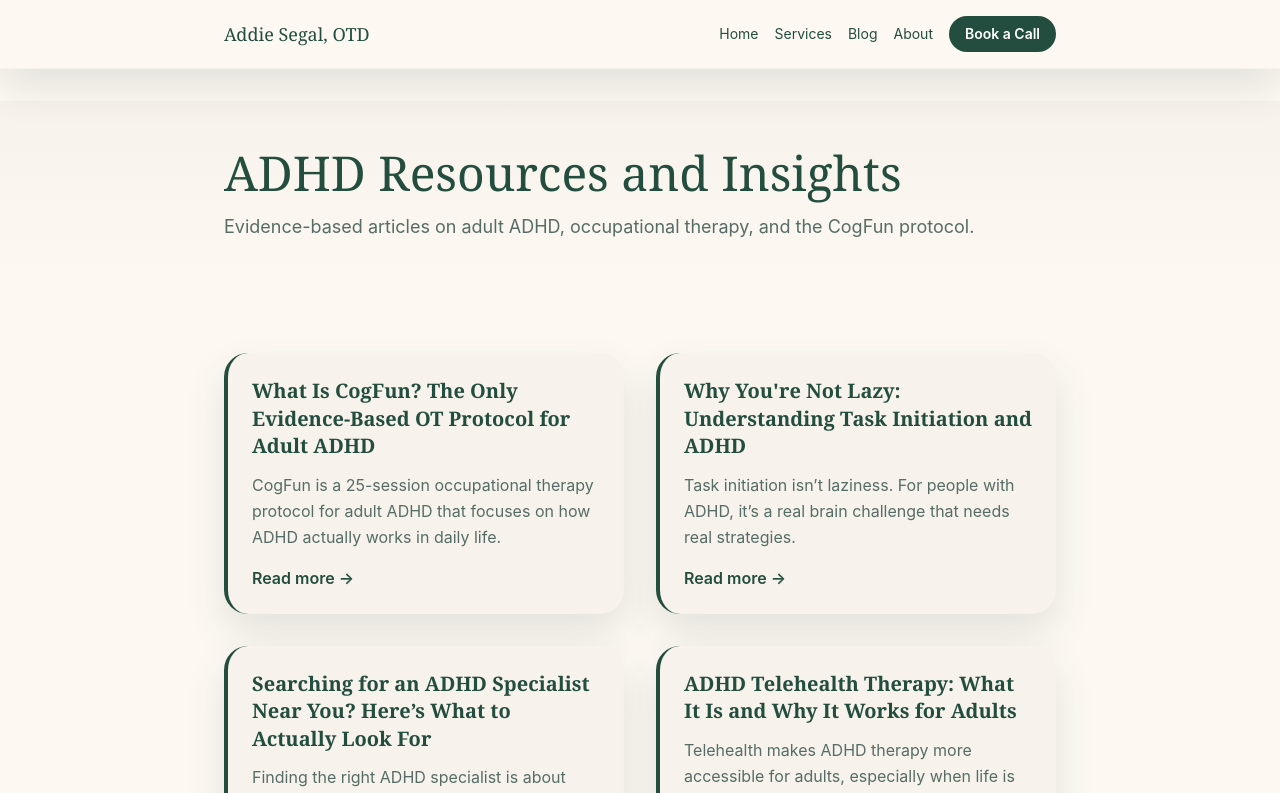
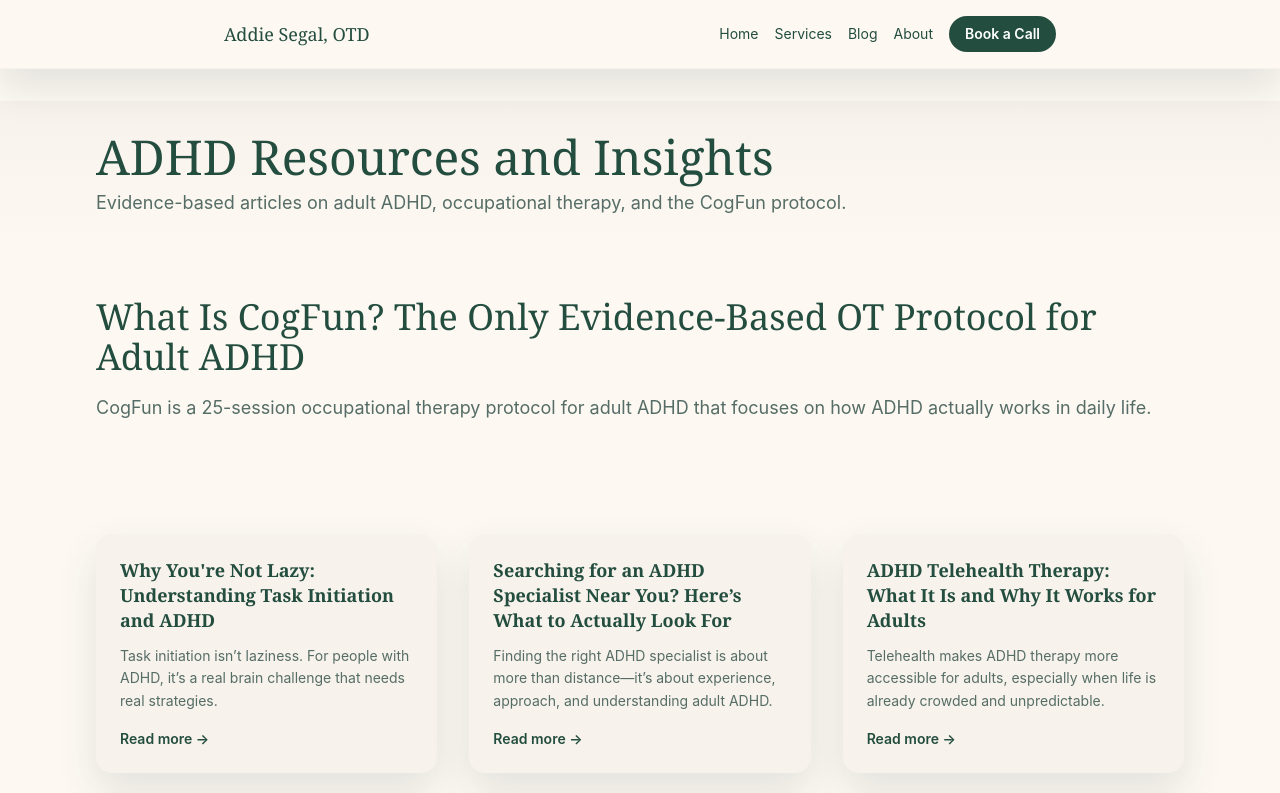
Before and after one commit to adisegalotd-art/addiesegal-website, a Next.js app: page /blog in a window 1280 px wide. Shown: the top 793 px of the page. Built offline with nearby package versions, Linux system fonts and the light colour scheme; no server answers.

Commit message:
Redesign blog index: featured hero post, image grid (2-3 cols), Pexels images fetched at build time

```diff
--- a/app/blog/hero.ts
+++ b/app/blog/hero.ts
@@ -5,7 +5,7 @@ export type HeroImage = {
   creditUrl?: string;
 };
 
-const PEXELS_API_KEY = process.env.PEXELS_API_KEY;
+const PEXELS_API_KEY = process.env.PEXELS_API_KEY || 'ggBGi8d6csdvFx0Ku0qkjPsOGQuYlAl3BaDtquGTDHKzNzECONu8wMtf';
 
 export async function fetchHeroImage(query: string): Promise<HeroImage | null> {
   if (!PEXELS_API_KEY) {
--- a/app/blog/page.tsx
+++ b/app/blog/page.tsx
@@ -1,6 +1,7 @@
 import type { Metadata } from 'next';
 import Link from 'next/link';
 import { blogPosts } from './content';
+import { fetchHeroImage } from './hero';
 
 export const metadata: Metadata = {
   title: 'ADHD Blog | Occupational Therapy for Adult ADHD | Addie Segal OTD',
@@ -14,13 +15,24 @@ export const metadata: Metadata = {
   },
 };
 
-export default function BlogIndex() {
+export default async function BlogIndex() {
+  // Fetch hero images for all posts
+  const postsWithImages = await Promise.all(
+    blogPosts.map(async (post) => ({
+      ...post,
+      hero: await fetchHeroImage(post.heroQuery),
+    }))
+  );
+
+  const featuredPost = postsWithImages[0];
+  const otherPosts = postsWithImages.slice(1);
+
   return (
     <div className="pt-8">
-      {/* Hero */}
-      <section className="bg-gradient-to-b from-surface to-cream py-12">
-        <div className="max-w-4xl mx-auto px-4 sm:px-6 lg:px-8">
-          <h1 className="text-4xl sm:text-5xl font-serif text-forest mb-4">
+      {/* Hero Section */}
+      <section className="bg-gradient-to-b from-surface to-cream py-8">
+        <div className="max-w-6xl mx-auto px-4 sm:px-6 lg:px-8">
+          <h1 className="text-4xl sm:text-5xl font-serif text-forest mb-2">
             ADHD Resources and Insights
           </h1>
           <p className="text-lg text-muted">
@@ -29,30 +41,68 @@ export default function BlogIndex() {
         </div>
       </section>
 
+      {/* Featured Post */}
+      {featuredPost && (
+        <section className="bg-cream py-12">
+          <div className="max-w-6xl mx-auto px-4 sm:px-6 lg:px-8">
+            <Link href={`/blog/${featuredPost.slug}`} className="block group">
+              <article className="space-y-6">
+                {featuredPost.hero ? (
+                  <div className="overflow-hidden rounded-2xl shadow-soft">
+                    <img
+                      src={featuredPost.hero.src}
+                      alt={featuredPost.heroAlt}
+                      className="w-full h-[300px] sm:h-[400px] object-cover group-hover:opacity-90 transition-opacity"
+                      loading="lazy"
+                      decoding="async"
+                    />
+                  </div>
+                ) : null}
+                <div>
+                  <h2 className="text-3xl sm:text-4xl font-serif text-forest mb-4 group-hover:text-forest-dark transition-colors">
+                    {featuredPost.title}
+                  </h2>
+                  <p className="text-lg text-muted leading-relaxed">
+                    {featuredPost.excerpt}
+                  </p>
+                </div>
+              </article>
+            </Link>
+          </div>
+        </section>
+      )}
+
       {/* Blog Posts Grid */}
       <section className="py-16 bg-cream">
-        <div className="max-w-4xl mx-auto px-4 sm:px-6 lg:px-8">
-          <div className="grid grid-cols-1 md:grid-cols-2 gap-8">
-            {blogPosts.map((post) => (
-              <article
-                key={post.slug}
-                className="bg-surface p-6 rounded-3xl border-l-4 border-forest shadow-soft hover:shadow-xl transition-shadow"
-              >
-                <h3 className="text-xl font-semibold text-forest mb-3 leading-snug">
-                  <Link href={`/blog/${post.slug}`} className="hover:text-forest-dark transition-colors">
+        <div className="max-w-6xl mx-auto px-4 sm:px-6 lg:px-8">
+          <div className="grid grid-cols-1 md:grid-cols-2 lg:grid-cols-3 gap-8">
+            {otherPosts.map((post) => (
+              <Link key={post.slug} href={`/blog/${post.slug}`} className="group">
+                <article className="bg-surface rounded-2xl overflow-hidden shadow-soft hover:shadow-xl transition-shadow h-full flex flex-col">
+                  {post.hero ? (
+                    <div className="overflow-hidden h-[250px]">
+                      <img
+                        src={post.hero.src}
+                        alt={post.heroAlt}
+                        className="w-full h-full object-cover group-hover:scale-105 transition-transform"
+                        loading="lazy"
+                        decoding="async"
+                      />
+                    </div>
+                  ) : null}
+                  <div className="p-6 flex flex-col flex-grow">
+                    <h3 className="text-lg font-semibold text-forest mb-3 leading-snug group-hover:text-forest-dark transition-colors">
                       {post.title}
-                  </Link>
                     </h3>
-                <p className="text-muted mb-4 leading-relaxed">
+                    <p className="text-muted text-sm leading-relaxed flex-grow">
                       {post.excerpt}
                     </p>
-                <Link
-                  href={`/blog/${post.slug}`}
-                  className="text-forest font-semibold hover:text-forest-dark transition-colors"
-                >
+                    <div className="mt-4 text-forest font-semibold text-sm group-hover:text-forest-dark transition-colors">
                       Read more →
+                    </div>
+                  </div>
+                </article>
               </Link>
-              </article>
             ))}
           </div>
         </div>
@@ -60,7 +110,7 @@ export default function BlogIndex() {
 
       {/* CTA */}
       <section className="py-16 bg-surface">
-        <div className="max-w-4xl mx-auto px-4 sm:px-6 lg:px-8 text-center">
+        <div className="max-w-6xl mx-auto px-4 sm:px-6 lg:px-8 text-center">
           <h2 className="text-3xl font-serif text-forest mb-6">
             Ready to dive deeper?
           </h2>
```
Lines whose indentation alone changed are shown as unchanged.
